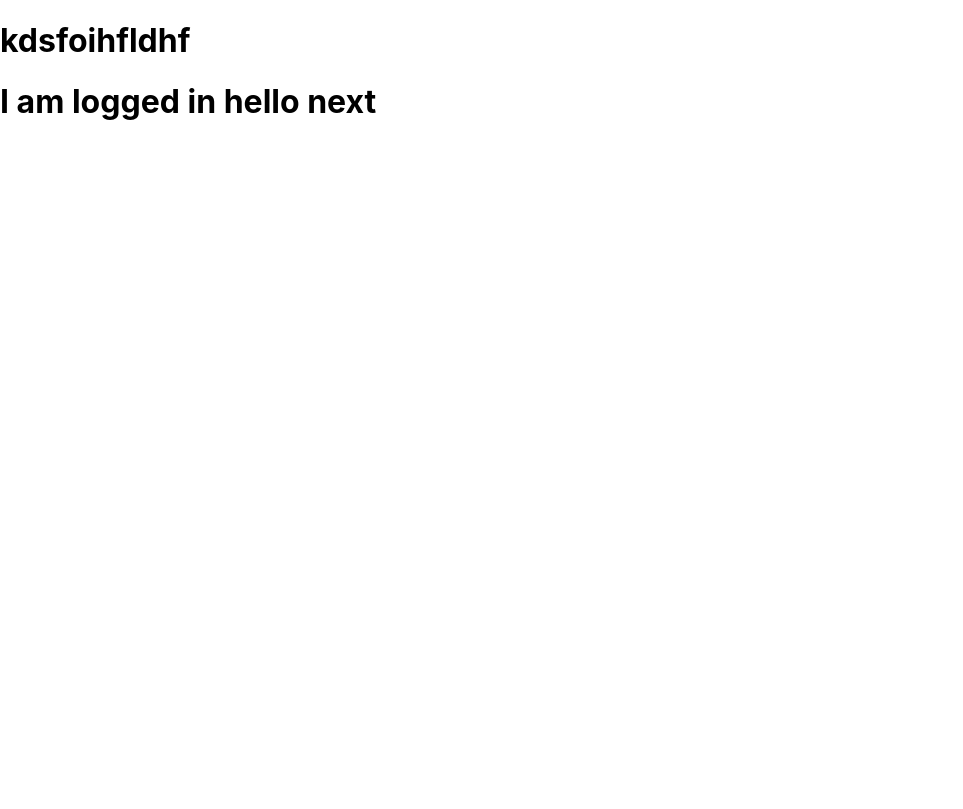
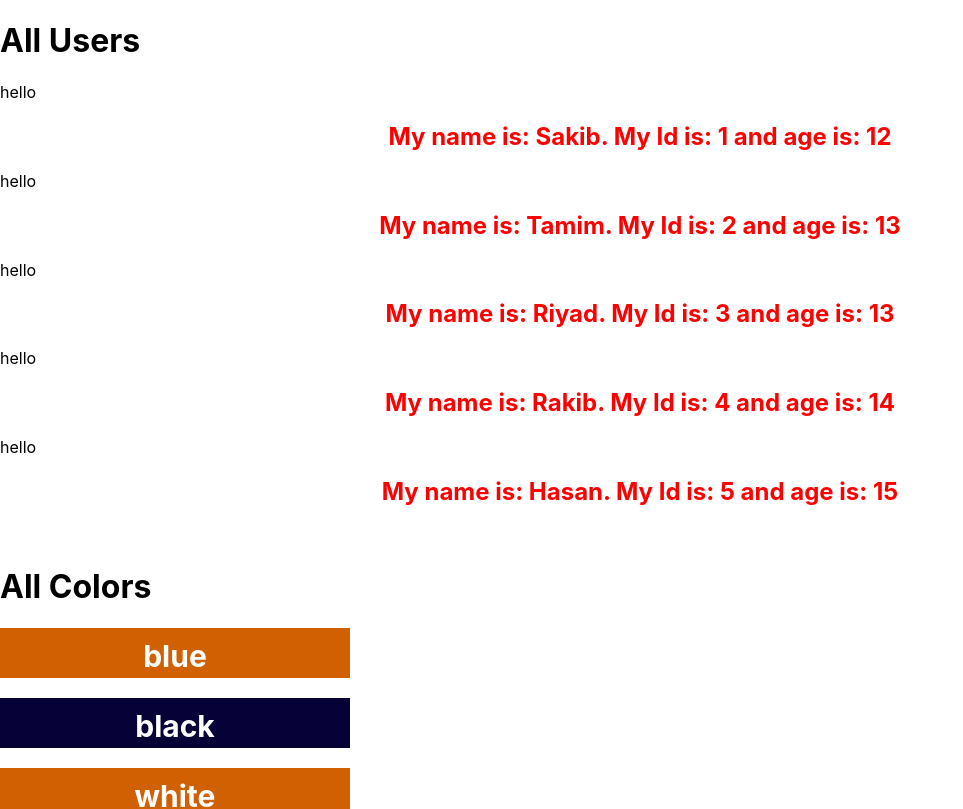
Before and after one commit to durjoy07/mernBatch01, a React (Create React App) app in the folder react/frontend/: page / in a window 1280 px wide. Shown: the top 809 px of the page, without its empty margins (0-963 px from the left). Built offline with nearby package versions, Linux system fonts and the light colour scheme.

Commit message:
React class5 added

```diff
--- /dev/null
+++ b/react/frontend/src/component/ListRenderComp.js
@@ -0,0 +1,67 @@
+import React from 'react'
+import ShowColorComp from './ShowColorsComp';
+import ShowUserComp from './ShowUserComp';
+
+const ListRenderComp = () => {
+    // var colors = ['blue', 'black', 'white', 'red', 'orange', 'green'];
+    // var myColors = colors.map((ele, ind) => (<div><h1>hello</h1> <h1>{ind + 1}. {ele}</h1></div>))
+    // return (
+    //     <div>
+    //         {myColors}
+    //     </div>
+    // )
+
+    var users = [
+        {
+            id: 1,
+            name: 'Sakib',
+            age: 12
+        },
+        {
+            id: 2,
+            name: 'Tamim',
+            age: 13
+        },
+        {
+            id: 3,
+            name: 'Riyad',
+            age: 13
+        },
+        {
+            id: 4,
+            name: 'Rakib',
+            age: 14
+        },
+        {
+            id: 5,
+            name: 'Hasan',
+            age: 15
+        }
+    ];
+    var colors = ['blue', 'black', 'white', 'red', 'orange', 'green'];
+    var names = ['Tamim', 'Sakib', 'Rakib', 'Hasan'];
+
+    return (
+        <div>
+            <h1>All Users</h1>
+            {
+                users.map(ele => (
+                    <ShowUserComp key={ele.id} user={ele} />
+                ))
+            }
+            <br></br>
+            <h1>All Colors</h1>
+            {
+                colors.map((ele, ind) => <ShowColorComp key={ind} ele={ele} ourClass={(ind%2 == 0)? 'container-black': 'container-blue'} />)
+            }
+
+            <br></br>
+            <h1>All Names</h1>
+            {
+                names.map((ele, ind) => <ShowColorComp key={ind} ele={ele} ourClass={(ind % 2 == 0) ? 'container-black' : 'container-blue'} />)
+            }
+        </div>
+    )
+}
+
+export default ListRenderComp;
--- /dev/null
+++ b/react/frontend/src/component/ShowColorsComp.js
@@ -0,0 +1,18 @@
+import React from 'react'
+import './style.css';
+const ShowColorComp = ({ ele, ourClass }) => {
+    // var isEle = true;
+    // let myClassName = isEle ? 'container-blue' : 'container-black';
+    return (
+        <div className={ourClass}>
+           <h1 className='text'>{ele}</h1>
+        </div>
+    )
+}
+
+export default ShowColorComp;
+
+// css stylesheets
+// inline styling
+// css modules
+// css in libraries
--- /dev/null
+++ b/react/frontend/src/component/ShowUserComp.js
@@ -0,0 +1,12 @@
+import React from 'react'
+
+const ShowUserComp = ({user}) => {
+    return (
+        <div>
+            <p>hello</p>
+            <h2 style={ {color: 'red', textAlign: 'center'} }>My name is: {user.name}. My Id is: {user.id} and age is: {user.age}</h2>
+        </div>
+    )
+}
+
+export default ShowUserComp;
--- /dev/null
+++ b/react/frontend/src/component/style.css
@@ -0,0 +1,21 @@
+.container-blue {
+    background-color: rgb(6, 1, 54);
+    height: 50px;
+    width: 350px;
+    box-sizing: border-box;
+    box-shadow: 2px solid rgba(0, 0, 0, 0.452);
+}
+.container-black {
+    background-color: rgb(209, 96, 3);
+    height: 50px;
+    width: 350px;
+    box-sizing: border-box;
+    box-shadow: 2px solid rgba(0, 0, 0, 0.452);
+}
+
+.text {
+    font-size: 30px;
+    color: #fff;
+    padding: 10px;
+    text-align: center;
+}
--- a/react/frontend/src/index.js
+++ b/react/frontend/src/index.js
@@ -1,6 +1,7 @@
 import React from 'react';
 import ReactDOM from 'react-dom';
-import ConditionalRenderComp from './component/ConditionalRenderComp';
+import ListRenderComp from './component/ListRenderComp';
+// import ConditionalRenderComp from './component/ConditionalRenderComp';
 // import ParentComp from './component/ParentComp';
 // import BindingEventComp from './component/BindingEventComp';
 // import StateComp from './component/StateComp';
@@ -38,7 +39,8 @@ ReactDOM.render(
   {/* <BindingEventComp /> */}
   {/* <ParentComp /> */}
 
-  <ConditionalRenderComp />
+  {/* <ConditionalRenderComp /> */}
+  <ListRenderComp />
 
   </React.StrictMode>,
   document.getElementById('root')
```
